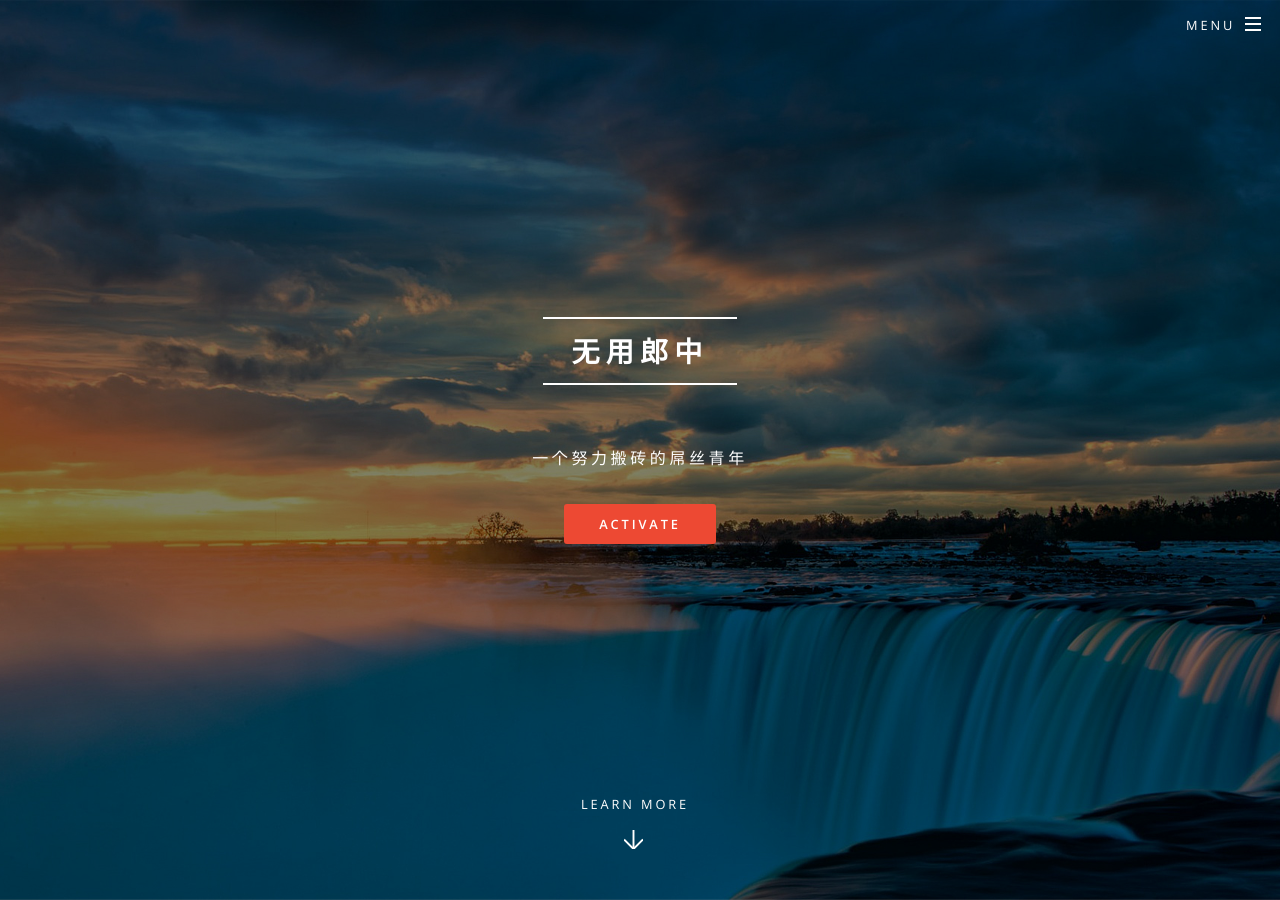
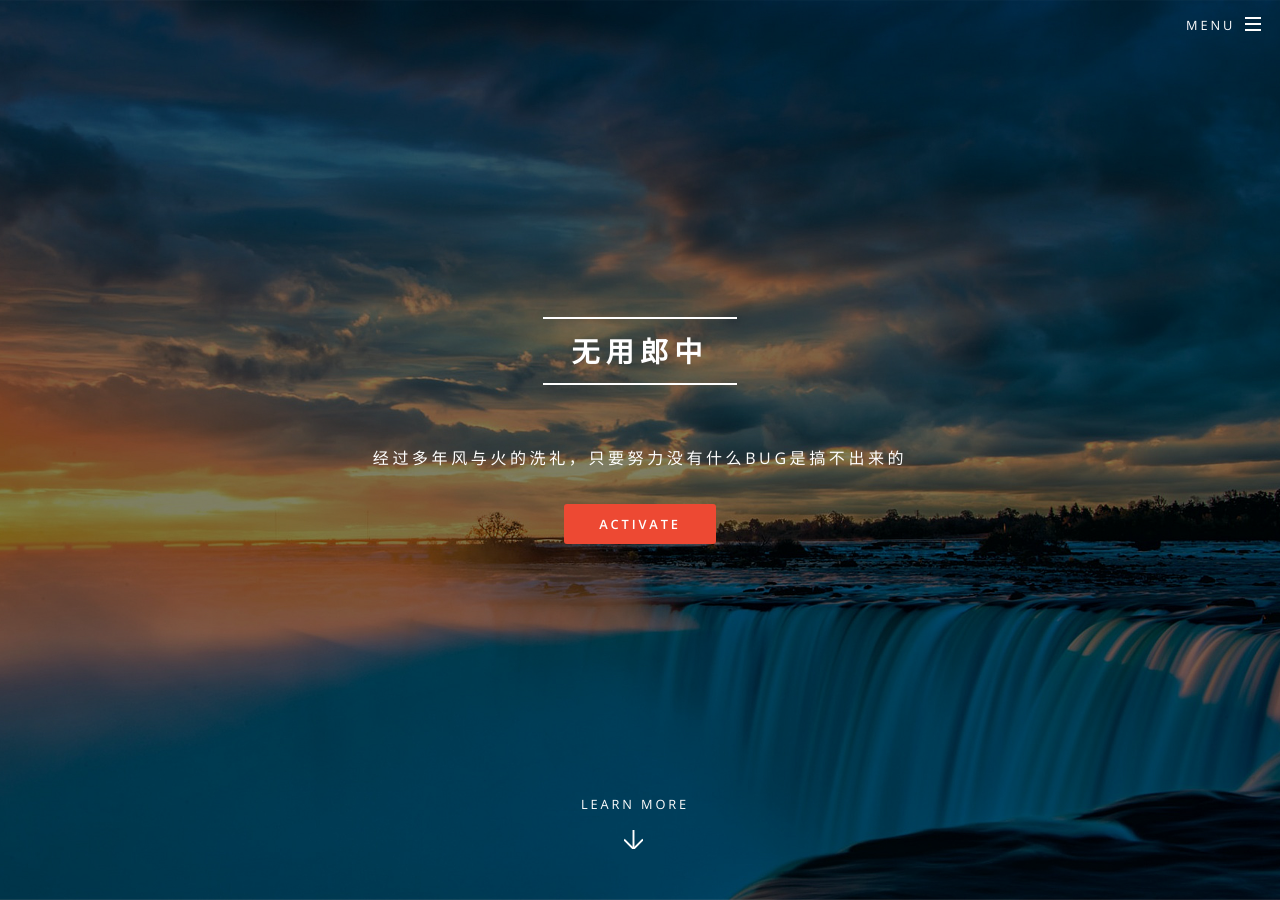
Before and after one commit to fantasylion/fantasylion.github.io, a Jekyll site: the page built from index.html, in a window 1280 px wide and 900 px high. Built offline with Jekyll 4.4.1, drawn with Linux system fonts in a browser that asks for light colours; the list of posts is cut into pages by our own code.

Commit message:
Modify description

```diff
--- a/_config.yml
+++ b/_config.yml
@@ -13,7 +13,7 @@ excerpt_separator: "[-----]"
 
 # Site settings
 title: 无用郎中
-description: 一个努力搬砖的屌丝青年
+description: 经过多年风与火的洗礼，只要努力没有什么bug是搞不出来的
 owner:
   name: zl.shi # or company name
   bio: >
```
